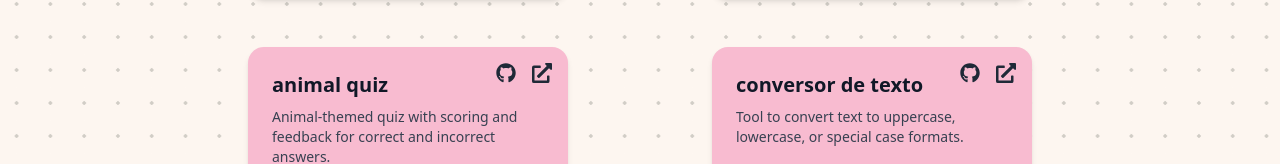
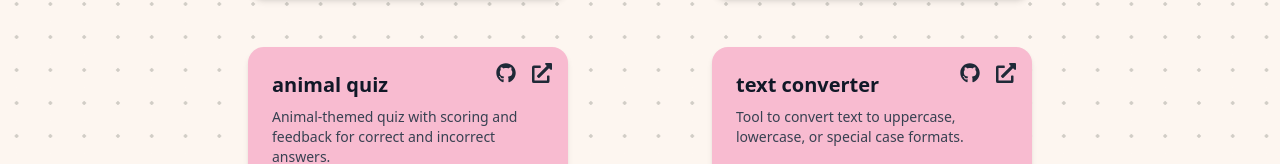
Before and after one commit to yayaflc/portfolio, a React (Vite) app: page / in a window 1280 px wide. Shown: the part 2718-2882 px from the top of the page. Built offline with nearby package versions, Linux system fonts and the light colour scheme.

Commit message:
chore: translate project title

```diff
--- a/src/App.jsx
+++ b/src/App.jsx
@@ -183,7 +183,7 @@ function App() {
               externalUrl="https://quiz-v2-seven.vercel.app/"
             />
             <ProjectCard
-              title="conversor de texto"
+              title="text converter"
               description="Tool to convert text to uppercase, lowercase, or special case formats."
               technologies={["HTML", "CSS", "JavaScript"]}
               githubUrl="https://github.com/yayaflc/conversor-texto"
```
